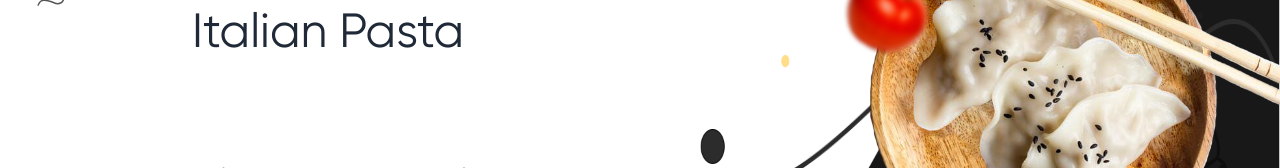
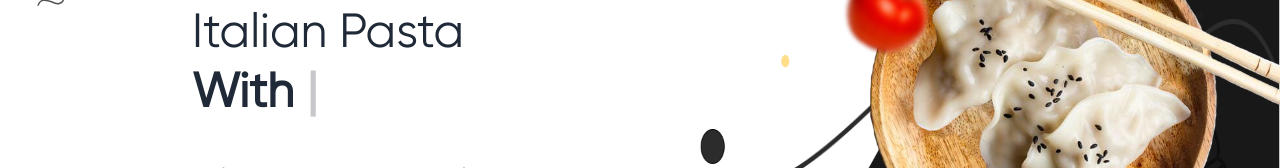
Before and after one commit to thony32/react-wcc-s4, a React (Vite) app: page / in a window 1280 px wide. Shown: the part 264-432 px from the top of the page. Built offline with nearby package versions, Linux system fonts and the light colour scheme.

Commit message:
chagnetext

```diff
--- a/package.json
+++ b/package.json
@@ -17,7 +17,8 @@
     "react-countup": "^6.4.2",
     "react-cursor-follow": "^2.0.0",
     "react-dom": "^18.2.0",
-    "three": "^0.154.0"
+    "three": "^0.154.0",
+    "typewriter-effect": "^2.20.1"
   },
   "devDependencies": {
     "@types/react": "^18.2.15",
--- a/src/components/Base.tsx
+++ b/src/components/Base.tsx
@@ -2,6 +2,7 @@ import { useState } from "react";
 import Chef from "./Chef";
 import Pizza from "./Pizza";
 import CountUp from "react-countup";
+import Typewriter from 'typewriter-effect';
 
 export default function Base() {
   // * for buy button
@@ -82,14 +83,13 @@ export default function Base() {
               <div className="space-y-3">
                 <h1 className="text-3xl text-center sm:text-start lg:text-5xl 2xl:text-7xl">Italian Pasta</h1>
                 <div className="text-center  sm:text-start sm:h-20 sm:w-[750px]">
-                  {/* <Typed
-                    className="text-3xl lg:text-5xl 2xl:text-7xl font-extrabold"
-                    strings={['With special sauce']}
-                    typeSpeed={100}
-                    backSpeed={100}
-                    loop
-                  >
-                  </Typed> */}
+                  <Typewriter
+                    options={{
+                      strings: ['With special sauce'],
+                      autoStart: true,
+                      loop: true,
+                    }}
+                  />
                 </div>
               </div>
               <p className="text-2xl text-center  sm:text-start sm:text-black/50">Italian pasta with special sauce is a <br /> flavor you can find only in <b className="text-black">fode</b></p>
--- a/src/index.css
+++ b/src/index.css
@@ -27,7 +27,8 @@
   position: relative;
 }
 
-  .loader:before , .loader:after {
+.loader:before,
+.loader:after {
   content: "";
   position: absolute;
   left: 50%;
@@ -36,7 +37,7 @@
   height: 20px;
   border-radius: 50%;
   background: #fe9a02;
-    transform: translate(-50% , -100%)  scale(0);
+  transform: translate(-50%, -100%) scale(0);
   animation: push_401 2s infinite linear;
 }
 
@@ -45,11 +46,16 @@
 }
 
 @keyframes push_401 {
-    0% , 50% {
-      transform: translate(-50% , 0%)  scale(1)
+  0%,
+  50% {
+    transform: translate(-50%, 0%) scale(1);
   }
 
   100% {
-      transform: translate(-50%, -100%) scale(0)
+    transform: translate(-50%, -100%) scale(0);
   }
 }
+
+.Typewriter {
+  @apply text-3xl lg:text-5xl 2xl:text-7xl font-extrabold
+}
```
Also changed, not shown: 1 other file (tests, documents, lock files or other folders). Lines whose indentation alone changed are shown as unchanged.
